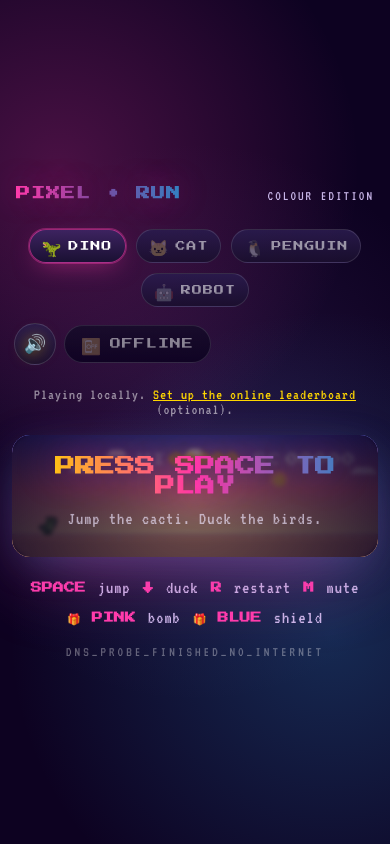
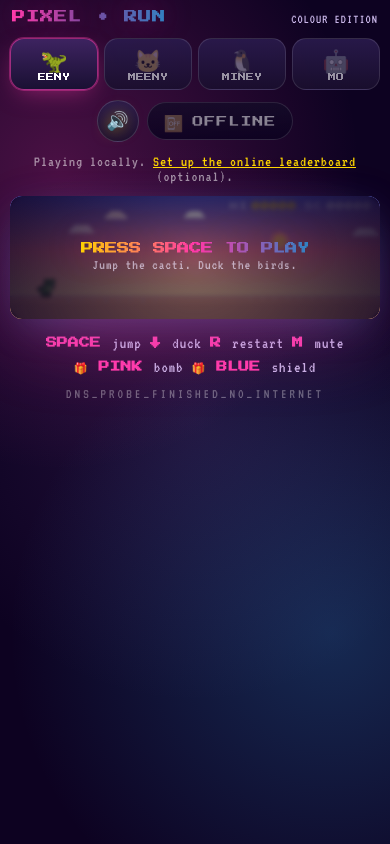
Before and after one commit to menj/pixel-run, a PHP site: page / in a window 390 px wide. Run offline with PHP 8.4, Linux system fonts and the light colour scheme.

Commit message:
Responsive layout, touch controls and Eeny/Meeny/Miney/Mo character names
Co-Authored-By: Claude Sonnet 5.5 <noreply@anthropic.com>
Claude-Session: https://claude.ai/code/session_01UW47mhXMq8YouKCrDtqoFe

```diff
--- a/assets/css/style.css
+++ b/assets/css/style.css
@@ -26,10 +26,12 @@
   .accent-shield { color: #48CAE4; }
 
   html, body {
-    height: 100%;
-    overflow: hidden;
+    min-height: 100%;
+    overflow-x: hidden;
+    touch-action: manipulation;   /* no double-tap zoom delay while playing */
     font-family: 'VT323', monospace;
     background: #0d0221;
+    background-attachment: fixed;
     background-image:
       radial-gradient(circle at 15% 20%, rgba(255,60,172,0.25), transparent 40%),
       radial-gradient(circle at 85% 75%, rgba(43,134,197,0.30), transparent 45%),
@@ -40,6 +42,8 @@
   }
 
   body {
+    min-height: 100vh;
+    min-height: 100dvh;
     display: grid;
     grid-template-columns: minmax(0, 1fr);
     place-items: center;
@@ -501,12 +505,6 @@
     outline-offset: 2px;
   }
 
-  @media (max-width: 640px) {
-    body { padding: 12px; }
-    .char-btn { padding: 8px 12px; gap: 6px; font-size: 10px; }
-    .char-btn .char-emoji { font-size: 16px; }
-  }
-
   canvas {
     display: block;
     width: 100%;
@@ -691,3 +689,171 @@
     font-family: 'Press Start 2P', monospace;
     font-size: 11px;
   }
+
+  /* ============================================================
+     Touch controls and the game-over "play again" button
+     ============================================================ */
+  .touch-controls {
+    display: none;
+    gap: 12px;
+    user-select: none;
+    -webkit-user-select: none;
+  }
+  .touch-btn {
+    flex: 1;
+    min-height: 64px;
+    border-radius: 18px;
+    border: 1px solid rgba(255,255,255,0.18);
+    background: linear-gradient(180deg, #3d2360, #1a1033);
+    color: #fff;
+    font-family: 'Press Start 2P', monospace;
+    font-size: 14px;
+    letter-spacing: 1px;
+    touch-action: none;
+    -webkit-tap-highlight-color: transparent;
+    cursor: pointer;
+  }
+  .touch-btn.touch-jump {
+    flex: 1.5;
+    border-color: rgba(255,60,172,0.55);
+    box-shadow: 0 8px 24px -10px rgba(255,60,172,0.6);
+  }
+  .touch-btn.pressed { transform: scale(0.97); filter: brightness(1.25); }
+
+  .ov-again {
+    margin-top: 12px;
+    padding: 12px 22px;
+    border: 0;
+    border-radius: 999px;
+    background: linear-gradient(92deg, #FF3CAC 0%, #784BA0 50%, #2B86C5 100%);
+    color: #fff;
+    font-family: 'Press Start 2P', monospace;
+    font-size: 11px;
+    letter-spacing: 1px;
+    cursor: pointer;
+  }
+
+  /* Touch devices: on-screen buttons replace the keyboard legend. */
+  @media (pointer: coarse) {
+    .touch-controls { display: flex; }
+    .controls { display: none; }
+  }
+  /* Same thing for hybrid devices once a touch is seen (set by game.js). */
+  .touch-ui .touch-controls { display: flex; }
+  .touch-ui .controls { display: none; }
+  .touch-btn { -webkit-touch-callout: none; }
+
+  /* ============================================================
+     Responsive layout
+       desktop  >= 1024px   (large screens grow a little: >= 1280px)
+       tablet   641-1023px
+       mobile   <= 640px
+       landscape phones (short viewports) get their own compact layout
+     ============================================================ */
+
+  /* Large desktop: let the canvas scale up a little. */
+  @media (min-width: 1280px) {
+    .stage { width: min(1120px, 100%); }
+    .scoreboard { font-size: 15px; top: 22px; right: 28px; }
+  }
+
+  /* Tablet */
+  @media (min-width: 641px) and (max-width: 1023px) {
+    body { padding: 20px; }
+    .stage { gap: 16px; }
+    .scoreboard { top: 14px; right: 18px; font-size: 12px; }
+    .touch-btn { min-height: 72px; font-size: 16px; }
+  }
+
+  /* Mobile */
+  @media (max-width: 640px) {
+    body {
+      padding: 10px 10px calc(10px + env(safe-area-inset-bottom, 0px));
+      place-items: start center;
+    }
+    .stage { gap: 12px; }
+    header { padding: 0 2px; }
+    h1 { font-size: 13px; }
+    .subtitle { font-size: 13px; letter-spacing: 1px; }
+
+    .toolbar { flex-direction: column; align-items: stretch; gap: 10px; padding: 0; }
+    .char-picker {
+      display: grid;
+      grid-template-columns: repeat(4, 1fr);
+      gap: 6px;
+      padding: 0;
+    }
+    .char-btn {
+      flex-direction: column;
+      justify-content: center;
+      gap: 4px;
+      padding: 8px 2px;
+      border-radius: 14px;
+      font-size: 8px;
+      letter-spacing: 0;
+    }
+    .char-btn .char-emoji { font-size: 22px; }
+    .toolbar-right { justify-content: center; }
+
+    .frame { border-radius: 12px; }
+    .scoreboard { top: 6px; right: 8px; gap: 8px; font-size: 8px; }
+
+    /* The canvas is short on a phone, so the idle prompt stays compact and
+       the game-over card becomes a full-screen sheet with room for the form. */
+    .overlay-card { padding: 6px 10px; }
+    .overlay h2 { font-size: 12px; margin-bottom: 4px; }
+    .overlay p { font-size: 14px; margin-bottom: 2px; }
+    .overlay.is-over {
+      position: fixed;
+      z-index: 60;
+      backdrop-filter: blur(6px);
+    }
+    .overlay.is-over h2 { font-size: 22px; margin-bottom: 12px; }
+    .overlay.is-over p { font-size: 20px; }
+    #ov-name { width: 140px; font-size: 12px; }
+
+    .touch-btn { min-height: 76px; }
+    .controls { font-size: 16px; gap: 8px; }
+    .lb-modal { padding: 12px; }
+    .lb-card { max-height: 88vh; max-height: 88dvh; }
+  }
+
+  /* Very narrow phones */
+  @media (max-width: 360px) {
+    .char-btn { font-size: 7px; }
+    .char-btn .char-emoji { font-size: 18px; }
+  }
+
+  /* Landscape phones and other short viewports: fit everything on one
+     screen, with the touch buttons floating in the bottom corners. */
+  @media (max-height: 520px) and (orientation: landscape) {
+    body { padding: 6px; place-items: start center; }
+    .stage { gap: 6px; width: 100%; }
+    header, .controls, .footer-mark, .setup-note { display: none; }
+    .toolbar { flex-direction: row; flex-wrap: nowrap; gap: 8px; padding: 0; }
+    .char-picker { display: flex; flex-wrap: nowrap; gap: 6px; padding: 0; }
+    .char-btn { flex-direction: row; padding: 4px 10px; gap: 6px; font-size: 9px; }
+    .char-btn .char-emoji { font-size: 14px; }
+    .frame {
+      width: min(100%, calc((100vh - 70px) * 3));
+      width: min(100%, calc((100dvh - 70px) * 3));
+      margin-inline: auto;
+    }
+    .touch-controls {
+      position: fixed;
+      left: max(12px, env(safe-area-inset-left, 0px));
+      right: max(12px, env(safe-area-inset-right, 0px));
+      bottom: max(10px, env(safe-area-inset-bottom, 0px));
+      pointer-events: none;
+      z-index: 40;
+    }
+    .touch-controls .touch-btn,
+    .touch-controls .touch-btn.touch-jump {
+      pointer-events: auto;
+      flex: 0 0 130px;
+      min-height: 56px;
+      opacity: 0.85;
+    }
+    .touch-controls .touch-btn.touch-jump { margin-left: auto; }
+    .overlay.is-over { position: absolute; }
+  }
--- a/assets/js/game.js
+++ b/assets/js/game.js
@@ -1,6 +1,6 @@
 /* ============================================================
    PIXEL RUN — COLOUR EDITION
-   A vivid take on the offline runner. Switch between dino, cat, penguin & robot.
+   A vivid take on the offline runner. Pick Eeny, Meeny, Miney or Mo.
    Backend: PHP server-side rendering + AJAX leaderboard updates.
    Requires assets/js/sprites.js to be loaded first.
    ============================================================ */
@@ -61,6 +61,7 @@ const overlay = document.getElementById('overlay');
 const ovTitle = document.getElementById('ov-title');
 const ovSub   = document.getElementById('ov-sub');
 const ovSubmit = document.getElementById('ov-submit');
+const ovAgain  = document.getElementById('ov-again');
 const ovResult = document.getElementById('ov-result');
 const ovMedal  = document.getElementById('ov-medal');
 const ovBest   = document.getElementById('ov-best');
@@ -764,6 +765,72 @@ canvas.addEventListener('pointerdown', () => {
   else jump();
 });
 
+/* touch: coarse pointers get on-screen buttons and tap wording */
+const COARSE = window.matchMedia && window.matchMedia('(pointer: coarse)').matches;
+if (COARSE) ovTitle.textContent = 'TAP TO PLAY';
+
+// Hybrid devices (touch laptops, tablets with a keyboard) report a fine
+// primary pointer, so also switch the touch UI on the first real touch.
+function enableTouchUi() {
+  if (document.documentElement.classList.contains('touch-ui')) return;
+  document.documentElement.classList.add('touch-ui');
+  if (game.state === 'idle') ovTitle.textContent = 'TAP TO PLAY';
+}
+if (COARSE) document.documentElement.classList.add('touch-ui');
+window.addEventListener('pointerdown', (e) => {
+  if (e.pointerType === 'touch' || e.pointerType === 'pen') enableTouchUi();
+}, { passive: true });
+
+// Browsers only allow audio to start from certain events, and on touch
+// screens pointerdown is not one of them; pointerup/touchend are. Unlock on
+// whichever arrives first, then stop listening.
+function unlockAudio() {
+  const c = ensureAudio();
+  if (c && c.state === 'running') {
+    ['pointerup', 'touchend', 'keydown'].forEach((ev) => window.removeEventListener(ev, unlockAudio));
+  }
+}
+['pointerup', 'touchend', 'keydown'].forEach((ev) => window.addEventListener(ev, unlockAudio, { passive: true }));
+
+// Taps on the dimmed overlay: start from the title screen, or retry from
+// game over when there is no name form to protect from stray taps.
+overlay.addEventListener('pointerdown', (e) => {
+  if (e.target.closest('#ov-submit, #ov-again')) return;
+  if (game.state === 'idle') jump();
+  else if (game.state === 'over' && ovSubmit.hidden) restart();
+});
+ovAgain.addEventListener('click', () => { if (game.state === 'over') restart(); });
+
+const touchJump = document.getElementById('touch-jump');
+const touchDuck = document.getElementById('touch-duck');
+if (touchJump && touchDuck) {
+  touchJump.addEventListener('pointerdown', (e) => {
+    e.preventDefault();
+    touchJump.classList.add('pressed');
+    if (game.state === 'over') { if (ovSubmit.hidden) restart(); }
+    else jump();
+  });
+  // Keyboard or screen-reader activation (Enter/Space on the focused button).
+  touchJump.addEventListener('click', (e) => {
+    if (e.detail === 0 && game.state !== 'over') jump();
+  });
+  document.getElementById('touch-controls').addEventListener('contextmenu', (e) => e.preventDefault());
+  const releaseJump = () => touchJump.classList.remove('pressed');
+  touchJump.addEventListener('pointerup', releaseJump);
+  touchJump.addEventListener('pointercancel', releaseJump);
+  touchJump.addEventListener('pointerleave', releaseJump);
+
+  touchDuck.addEventListener('pointerdown', (e) => {
+    e.preventDefault();
+    touchDuck.setPointerCapture(e.pointerId);
+    touchDuck.classList.add('pressed');
+    duckOn();
+  });
+  const releaseDuck = () => { touchDuck.classList.remove('pressed'); duckOff(); };
+  touchDuck.addEventListener('pointerup', releaseDuck);
+  touchDuck.addEventListener('pointercancel', releaseDuck);
+}
+
 /* character picker */
 document.querySelectorAll('.char-btn').forEach((btn) => {
   btn.addEventListener('click', () => {
@@ -796,7 +863,11 @@ function gameOver() {
   game.hitFlash = 10;
   SFX.gameover();
   ovTitle.textContent = 'GAME OVER';
-  ovSub.innerHTML = `Score <span class="accent-gold">${pad(game.score)}</span> · press <span class="key">R</span> or tap to retry`;
+  ovSub.innerHTML = COARSE
+    ? `Score <span class="accent-gold">${pad(game.score)}</span>`
+    : `Score <span class="accent-gold">${pad(game.score)}</span> · press <span class="key">R</span> or tap to retry`;
+  overlay.classList.add('is-over');
+  ovAgain.hidden = false;
 
   // Submission UI: only offer in online mode with a working API.
   if (gameMode === 'online' && API_AVAILABLE && game.score > 0) {
@@ -830,6 +901,8 @@ function gameOver() {
 function restart() {
   clearTimeout(game.overTimer);
   ovResult.hidden = true;
+  ovAgain.hidden = true;
+  overlay.classList.remove('is-over');
   game.hitFlash = 0;
   SFX.swoosh();
   obstacles.length = 0;
@@ -962,7 +1035,10 @@ async function loadLeaderboard(filter = 'all') {
   }
 }
 
+// Ids (dino, cat, penguin, robot) are stored in the database and the API and
+// never change; these are the names players see.
 const CHAR_ICONS = { dino: '🦖', cat: '🐱', penguin: '🐧', robot: '🤖' };
+const CHAR_NAMES = { dino: 'Eeny', cat: 'Meeny', penguin: 'Miney', robot: 'Mo' };
 
 function renderLeaderboard(scores, total) {
   if (!scores || scores.length === 0) {
@@ -978,7 +1054,7 @@ function renderLeaderboard(scores, total) {
     return `
       <div class="lb-row" data-rank="${rank}">
         <div class="lb-rank">#${rank}</div>
-        <div class="lb-icon-cell">${icon}</div>
+        <div class="lb-icon-cell" title="${CHAR_NAMES[row.character_type] || CHAR_NAMES.dino}">${icon}</div>
         <div class="lb-name">${name}</div>
         <div class="lb-score">${score}</div>
       </div>`;
--- a/index.php
+++ b/index.php
@@ -116,7 +116,7 @@ $assetVersion = h((string)$cfg['version']);
 <html lang="en">
 <head>
 <meta charset="UTF-8">
-<meta name="viewport" content="width=device-width, initial-scale=1">
+<meta name="viewport" content="width=device-width, initial-scale=1, viewport-fit=cover">
 <title>Pixel Run — Colour Edition</title>
 <link rel="preconnect" href="https://fonts.googleapis.com">
 <link rel="preconnect" href="https://fonts.gstatic.com" crossorigin>
@@ -135,19 +135,19 @@ $assetVersion = h((string)$cfg['version']);
     <div class="char-picker" role="tablist" aria-label="Choose character">
       <button class="char-btn active" data-char="dino" type="button">
         <span class="char-emoji">🦖</span>
-        <span class="char-label">DINO</span>
+        <span class="char-label">EENY</span>
       </button>
       <button class="char-btn" data-char="cat" type="button">
         <span class="char-emoji">🐱</span>
-        <span class="char-label">CAT</span>
+        <span class="char-label">MEENY</span>
       </button>
       <button class="char-btn" data-char="penguin" type="button">
         <span class="char-emoji">🐧</span>
-        <span class="char-label">PENGUIN</span>
+        <span class="char-label">MINEY</span>
       </button>
       <button class="char-btn" data-char="robot" type="button">
         <span class="char-emoji">🤖</span>
-        <span class="char-label">ROBOT</span>
+        <span class="char-label">MO</span>
       </button>
     </div>
     <div class="toolbar-right">
@@ -196,6 +196,7 @@ $assetVersion = h((string)$cfg['version']);
           </div>
           <p id="ov-status" class="ov-status"></p>
         </div>
+        <button id="ov-again" class="ov-again" type="button" hidden>PLAY AGAIN</button>
       </div>
     </div>
   </div>
@@ -210,10 +211,10 @@ $assetVersion = h((string)$cfg['version']);
       </header>
       <div class="lb-tabs" role="tablist">
         <button class="lb-tab active" data-filter="all" type="button">ALL</button>
-        <button class="lb-tab" data-filter="dino" type="button">🦖 DINO</button>
-        <button class="lb-tab" data-filter="cat" type="button">🐱 CAT</button>
-        <button class="lb-tab" data-filter="penguin" type="button">🐧 PENGUIN</button>
-        <button class="lb-tab" data-filter="robot" type="button">🤖 ROBOT</button>
+        <button class="lb-tab" data-filter="dino" type="button">🦖 EENY</button>
+        <button class="lb-tab" data-filter="cat" type="button">🐱 MEENY</button>
+        <button class="lb-tab" data-filter="penguin" type="button">🐧 MINEY</button>
+        <button class="lb-tab" data-filter="robot" type="button">🤖 MO</button>
       </div>
       <div class="lb-list" id="lb-list"></div>
       <p class="lb-foot" id="lb-foot"></p>
@@ -233,6 +234,11 @@ $assetVersion = h((string)$cfg['version']);
     </form>
   </noscript>
 
+    <div class="touch-controls" id="touch-controls">
+    <button id="touch-duck" class="touch-btn" type="button" aria-label="Duck (hold)">▼ DUCK</button>
+    <button id="touch-jump" class="touch-btn touch-jump" type="button" aria-label="Jump">▲ JUMP</button>
+  </div>
+
   <div class="controls">
     <span><strong>SPACE</strong> jump</span>
     <span><strong>↓</strong> duck</span>
```
Also changed, not shown: standalone.html (+15 -9 lines), CHANGELOG.md, README.md.
